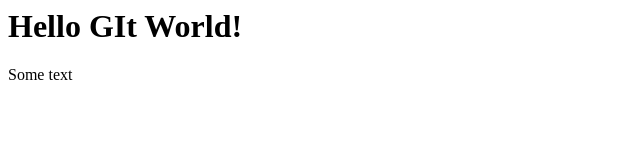
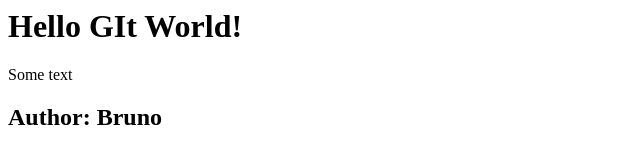
Before and after one commit to BrunoDuvane40/gitGithubMAsterclass, a plain HTML site: page index.html in a window 1280 px wide. Shown: the whole page, without its empty margins (0-640 px from the left). Drawn offline with Linux system fonts and the light colour scheme.

Commit message:
Add author

```diff
--- a/index.html
+++ b/index.html
@@ -3,3 +3,5 @@
 <div>
     <p>Some text</p>
 </div>
+
+<h2>Author: Bruno </h2>
```
